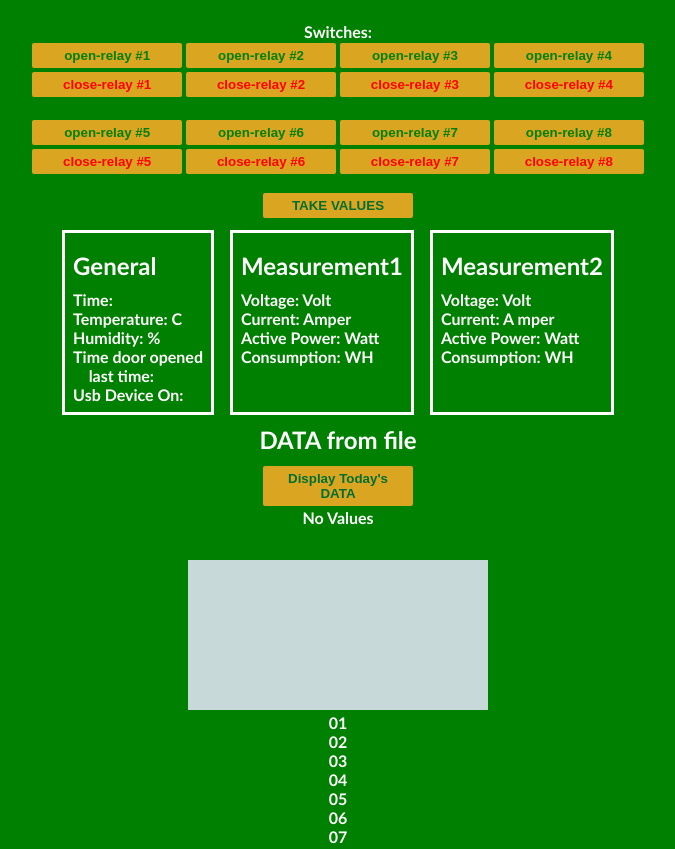
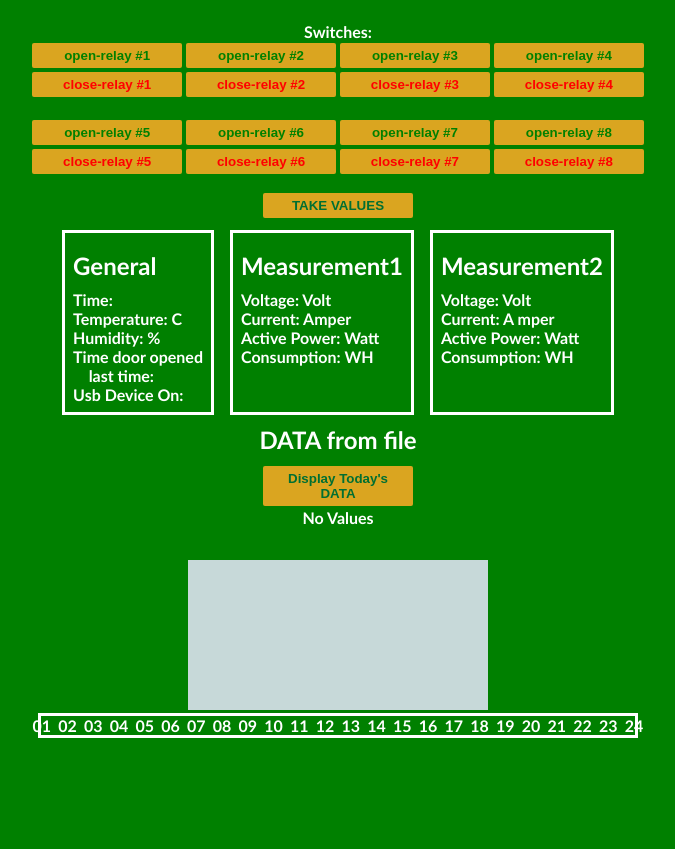
Before and after one commit to theosagras/mySmartHomeElectricityApp, a website: page index.html in a window 1280 px wide. Shown: the part 77-926 px from the top of the page, without its empty margins (302-977 px from the left). After the commit the page ends 815 px from the top, so only its background shows below. Drawn offline with nearby package versions, Linux system fonts and the light colour scheme.

Commit message:
Update SmartApp.css

```diff
--- a/SmartApp.css
+++ b/SmartApp.css
@@ -39,6 +39,18 @@ picture {
 .flexitem{
  padding: .5em;
    border: solid white;
+}
+.flex2{
+    display: flex;
+    //align-items: center;
+    justify-content: center;
+    gap: 0.45em;
+
+}
+.tableTitles{
+width: 600px;
+margin: auto;
+border: solid white;
 }
 h2 {
     padding-top: 10px;
```
